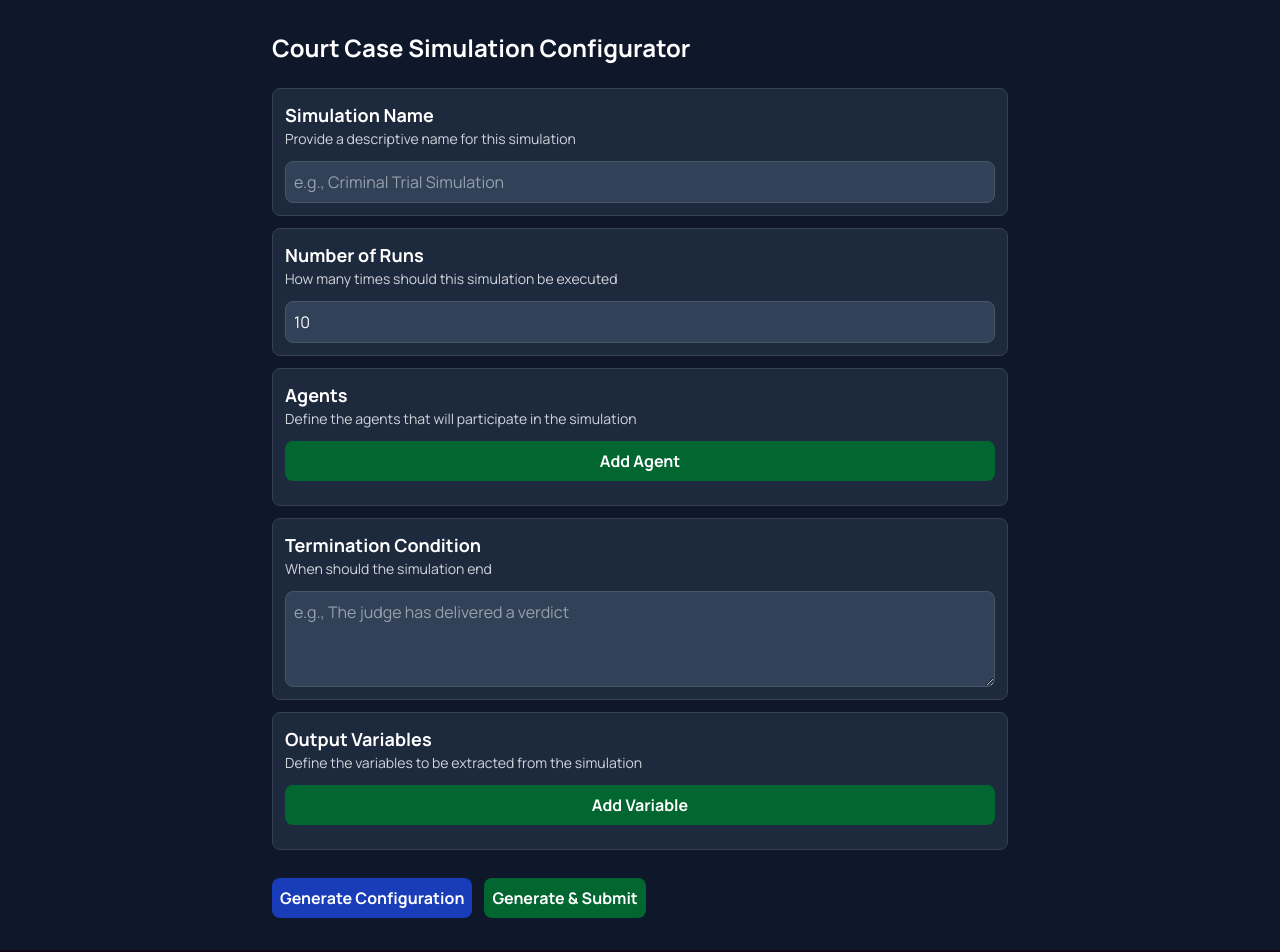
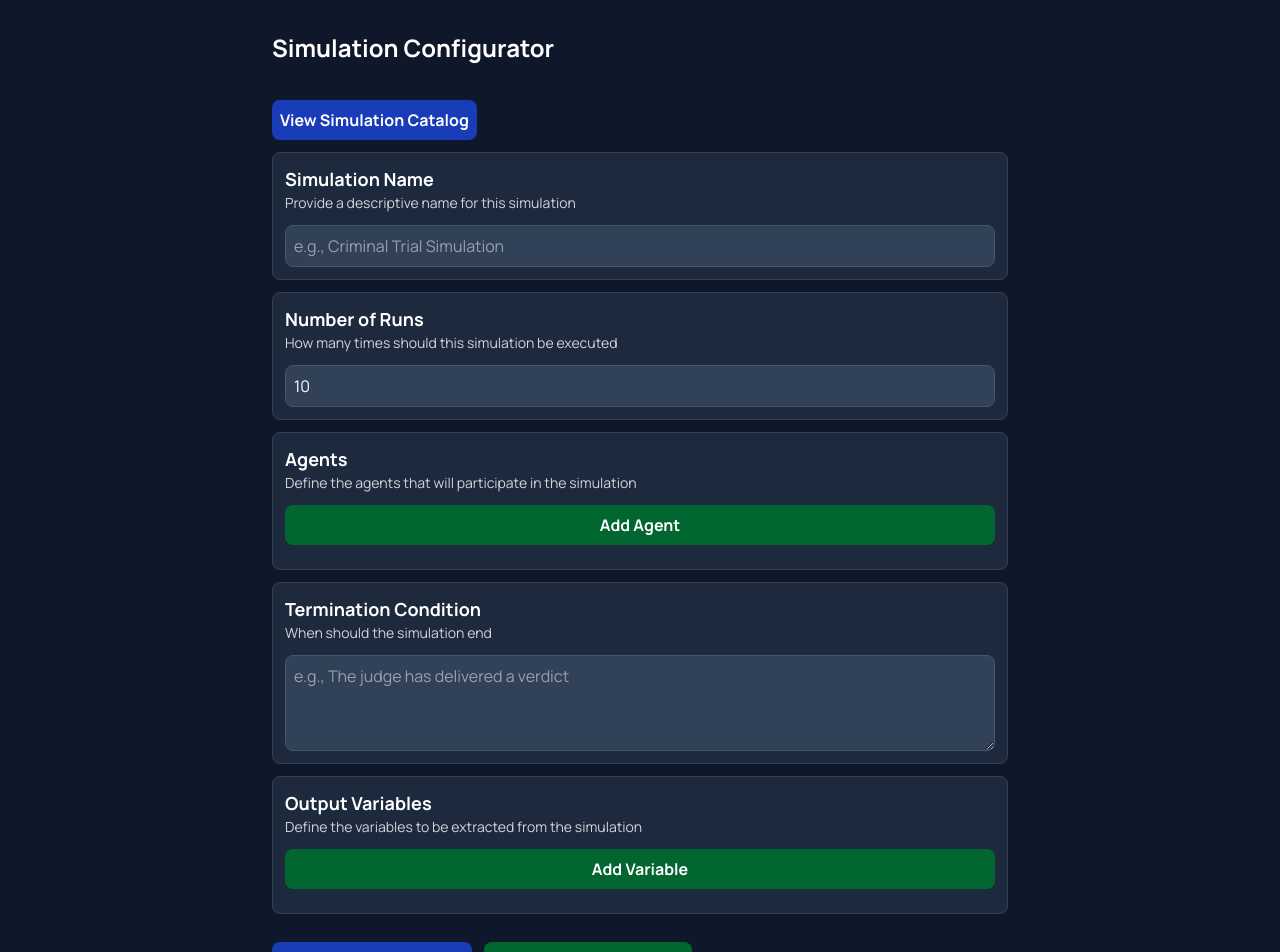
Before and after one commit to dewhursl/SwEng25_Group22_MultiAgentSimFramework, a React (Vite) app in the folder frontend/: page /configurator in a window 1280 px wide. Shown: the top 952 px of the page. Built offline with nearby package versions, Linux system fonts and the light colour scheme.

Commit message:
configurator changes

```diff
--- a/frontend/src/pages/Configurator.jsx
+++ b/frontend/src/pages/Configurator.jsx
@@ -327,8 +327,10 @@ const Configurator = () => {
   return (
     <div className="flex justify-center min-h-screen bg-slate-900 py-8">
       <div className="w-full max-w-3xl px-4">
-        <h1 className="text-2xl font-bold text-white mb-6">Court Case Simulation Configurator</h1>
-
+        <h1 className="text-2xl font-bold text-white mb-6">Simulation Configurator</h1>
+        <Button color="blue" onClick={() => navigate('/simulations')}>
+          View Simulation Catalog
+        </Button>
         {error && (
           <div className="p-3 mb-4 bg-red-900 border border-red-700 text-white rounded-lg">
             {error}
@@ -373,7 +375,7 @@ const Configurator = () => {
               ? 'Creating Simulation...'
               : simulationConfig
                 ? 'Submit Simulation'
-                : 'Generate & Submit'}
+                : 'Submit & Run Simulation'}
           </Button>
         </div>
 
--- a/frontend/src/pages/SimulationsList.jsx
+++ b/frontend/src/pages/SimulationsList.jsx
@@ -124,7 +124,7 @@ const SimulationsList = () => {
     <div className="flex justify-center min-h-screen bg-slate-900 py-8">
       <div className="w-full max-w-4xl px-4">
         <div className="flex justify-between items-center mb-6">
-          <h1 className="text-2xl font-bold text-white">Court Case Simulations</h1>
+          <h1 className="text-2xl font-bold text-white">Simulations</h1>
           <Link
             to="/configurator"
             className="px-4 py-2 bg-green-700 hover:bg-green-600 text-white rounded-lg transition-colors"
```
